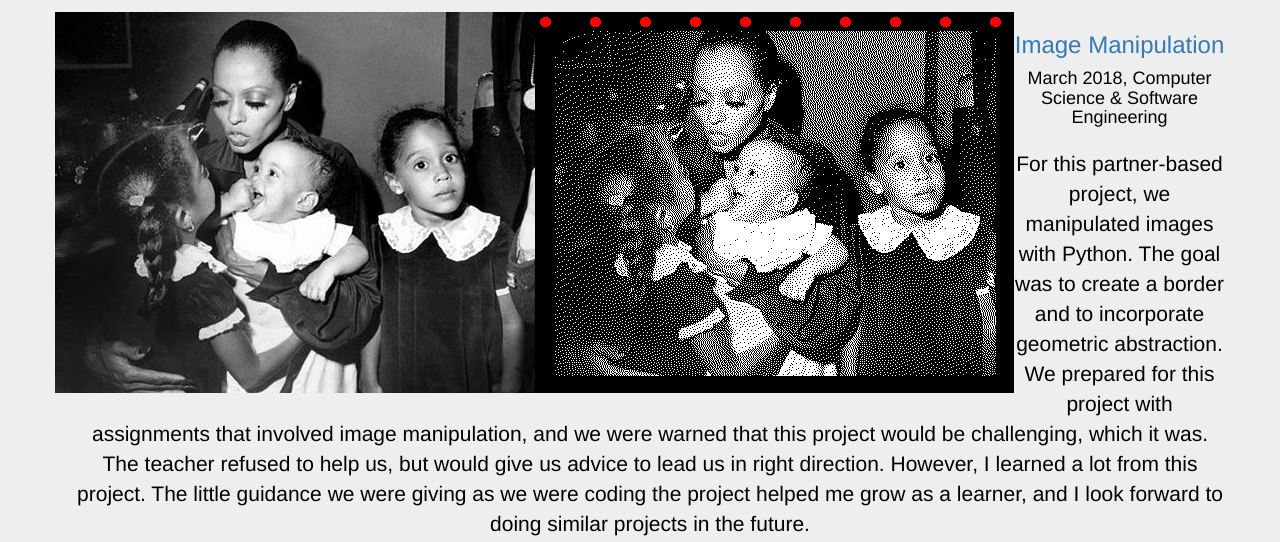
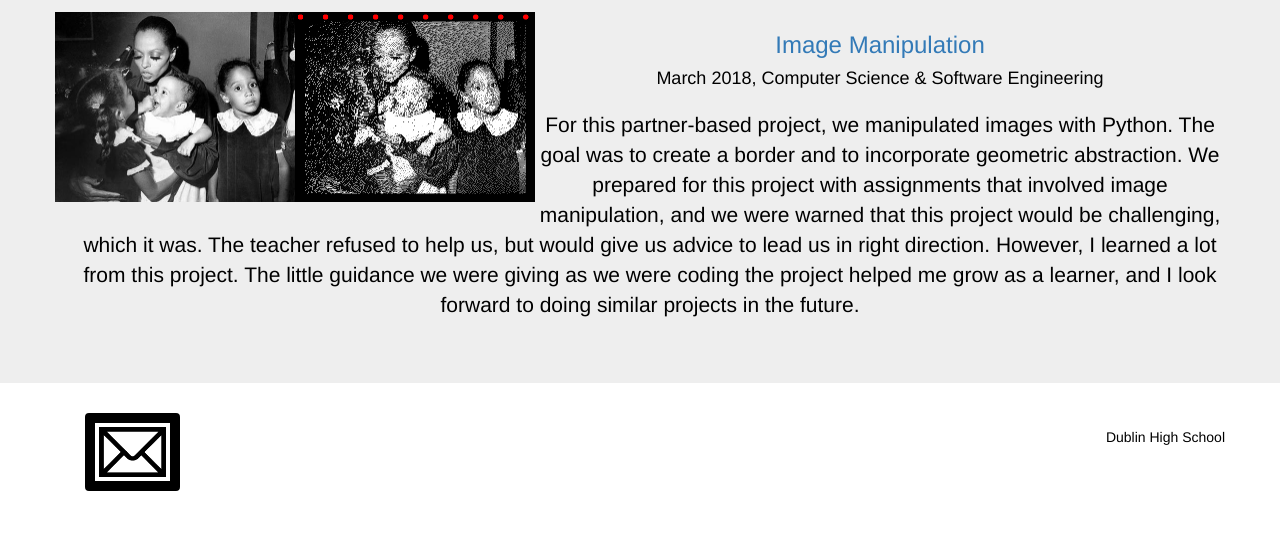
Before and after one commit to asdkjads/portfolio, a plain HTML site: page Zhao_Projects.html in a window 1280 px wide. Shown: the part 703-1245 px from the top of the page. After the commit the page ends 1214 px from the top, so only its background shows below. Drawn offline with Linux system fonts and the light colour scheme.

Commit message:
My first commit

```diff
--- a/Zhao_Projects.html
+++ b/Zhao_Projects.html
@@ -28,7 +28,7 @@
                     <p class="p">For this partner-based project, we created a game where the player can make decisions for the character, the goal being to direct the character to school. In each setting, the player has options for what to do, such as choosing which bus to take. Then, one bus could take the character to school, while the other takes the character someplace else. For this project, we learned how to use &quot;broadcast&quot; so that the game would respond to the player&rsquo;s decisions. In the game, we also included some settings where the player had to use the arrow keys to navigate to the next location while avoiding obstacles. This was challenging because it was buggy at first, and my partner and I had to experiment with different code to find a way to make it run smoothly.</p>
                 </div>
                 <div class="row">
-                    <img src="Images/manipulation.png" align="left"/>
+                    <img src="Images/manipulation.png" align="left" width="480" height="190"/>
                     <h3 class="p"><a href="https://docs.google.com/document/d/1zm9phkf85tkbT9AfTcgOlZULzJXhwBFBoCuYkBMjbhg/edit?usp=sharing" target="_blank">Image Manipulation</a></h3>
                     <h4 class="p">March 2018, Computer Science & Software Engineering</h4>
                     <p class="p">For this partner-based project, we manipulated images with Python. The goal was to create a border and to incorporate geometric abstraction. We prepared for this project with assignments that involved image manipulation, and we were warned that this project would be challenging, which it was. The teacher refused to help us, but would give us advice to lead us in right direction. However, I learned a lot from this project. The little guidance we were giving as we were coding the project helped me grow as a learner, and I look forward to doing similar projects in the future.</p>
```
